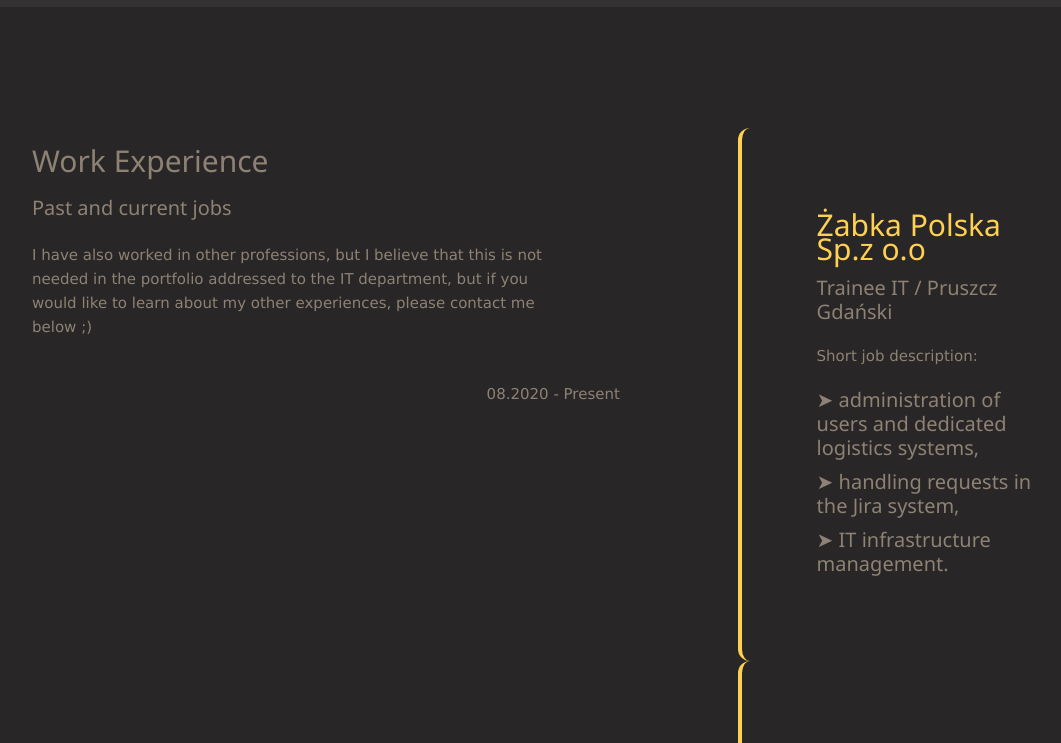
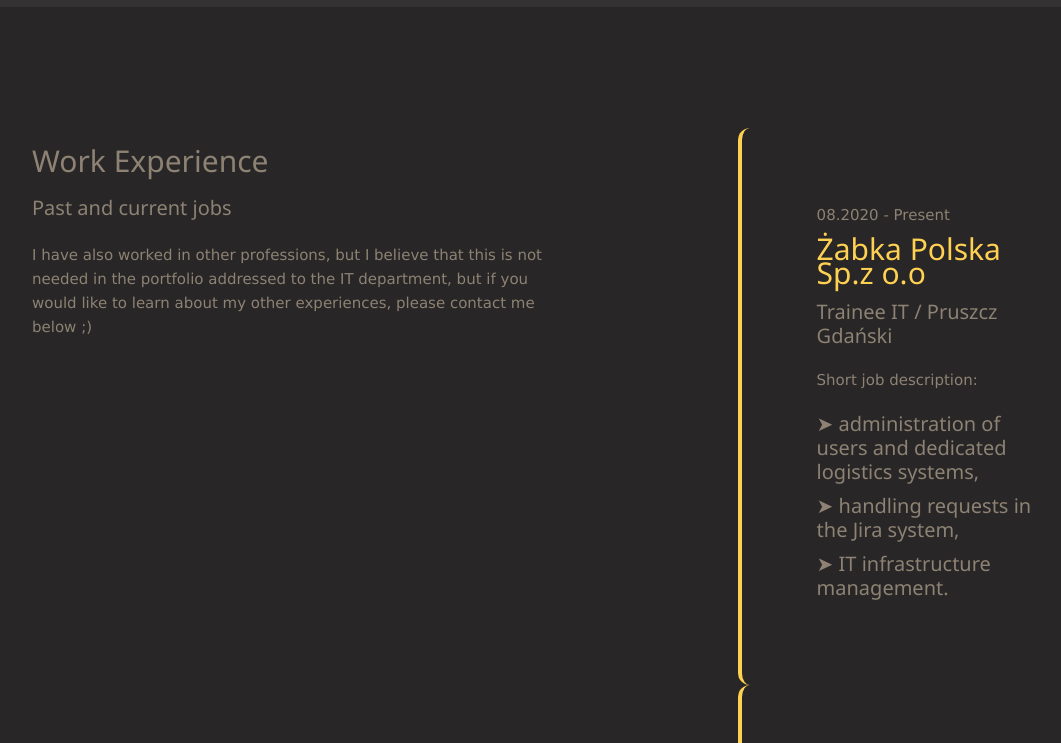
Before and after one commit to skrzypekjan/portfolio, a plain HTML site: page index.html in a window 1280 px wide. Shown: the part 4220-4963 px from the top of the page, without its empty margins (24-1085 px from the left). Drawn offline with nearby package versions, Linux system fonts and the light colour scheme; files whose address does not match are found by name.

Commit message:
Fix date display in experience section

```diff
--- a/css/style.css
+++ b/css/style.css
@@ -102,6 +102,7 @@ nav {
       width: 100%;
       background-color: #343233;
       position: fixed;
+      display: block;
 }
 
 nav ul {
@@ -192,6 +193,7 @@ nav a#toggle-btn {
 
       .menu {
             zoom: 1;
+            display: block;
       }
 }
 
@@ -345,7 +347,6 @@ nav a#toggle-btn {
       border-left: 4px solid #FFD152;
       border-radius: .8rem;
       margin: 0 auto;
-      position: relative;
       padding: 5rem;
       list-style: none;
       text-align: left;
@@ -361,22 +362,13 @@ nav a#toggle-btn {
 .timeline .date{
       margin-bottom: 1rem;
       padding-bottom: 1rem;
-      position: relative;
+      position: static;
 }
 
 .timeline .date:last-of-type{
       padding-bottom: 0;
       margin-bottom: 0;
       border: none;
-}
-
-.timeline .date::before,
-.timeline .date::after{
-      position: absolute;
-      display: block;
-      top: 50%;
-      transform: translateY(-50%);
-      left: -22rem;
 }
 
 .timeline .date::before{
```
